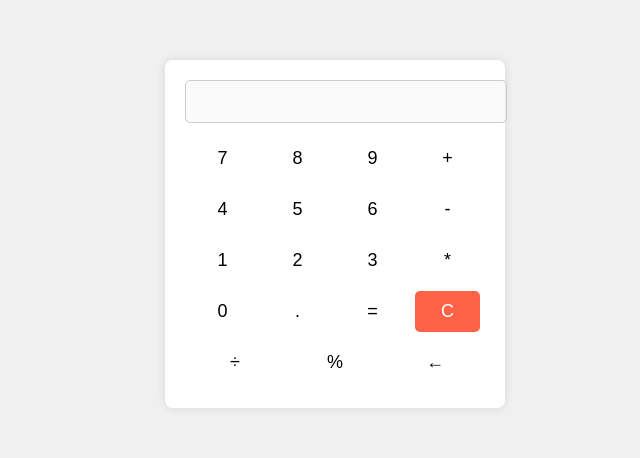
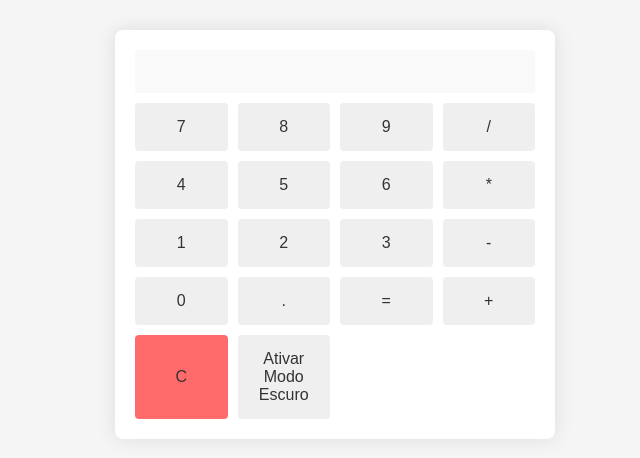
Before and after one commit to kaudyyx/calculadora, a plain HTML site: page calculadora.html in a window 1280 px wide. Shown: the part 166-624 px from the top of the page, without its empty margins (305-945 px from the left). Drawn offline with Linux system fonts and the light colour scheme.

Commit message:
Update calculadora.html

```diff
--- a/calculadora.html
+++ b/calculadora.html
@@ -6,116 +6,148 @@
     <title>Calculadora</title>
     <style>
         body {
-        font-family: Arial, sans-serif;
-        background-color: #f0f0f0;
+            display: flex;
+            align-items: center;
+            justify-content: center;
+            height: 100vh;
             margin: 0;
-        padding: 0;
-        display: flex;
-        justify-content: center;
-        align-items: center;
-        height: 100vh;
+            font-family: 'Segoe UI', Tahoma, Geneva, Verdana, sans-serif;
+            background-color: #f5f5f5;
+            color: #333;
         }
 
-    .calculator {
+        .calculator-container {
+            text-align: center;
             background-color: #fff;
             border-radius: 8px;
-        box-shadow: 0 0 10px rgba(0, 0, 0, 0.1);
+            box-shadow: 0 0 20px rgba(0, 0, 0, 0.1);
             padding: 20px;
-        width: 300px;
+            max-width: 400px;
+            margin: 0 auto;
         }
 
-    .calculator input[type="text"] {
-        width: 100%;
+        input {
+            width: calc(100% - 20px);
+            margin-bottom: 10px;
             padding: 10px;
-        margin-bottom: 10px;
-        border: 1px solid #ccc;
-        border-radius: 5px;
-        font-size: 18px;
-        text-align: right;
+            font-size: 20px;
+            border: none;
+            border-radius: 4px;
+            background-color: #f9f9f9;
+            margin-right: 20px;
         }
 
-    .calculator .row {
-        display: flex;
+        .buttons {
+            display: grid;
+            grid-template-columns: repeat(4, 1fr);
+            gap: 10px;
         }
 
-    .calculator .row .button {
-        flex: 1;
-        margin: 5px;
-        padding: 10px;
-        font-size: 18px;
-        text-align: center;
+        button {
+            padding: 15px;
+            font-size: 16px;
+            border: none;
+            border-radius: 4px;
             cursor: pointer;
-        border-radius: 5px;
-        transition: background-color 0.3s;
+            color: #fff;
         }
 
-    .calculator .row .button:hover {
-        background-color: #f0f0f0;
+        button:hover {
+            background-color: #2185d0;
         }
 
-    .calculator .row .button.clear {
-        background-color: #ff6347;
+        button.clear {
+            background-color: #ff6b6b; /* Cor viva para a tecla de limpar */
+            color: #fff; /* Texto branco para tornar a letra C visível */
+        }
+
+        /* Dark theme */
+        body.dark-mode {
+            background-color: #333;
             color: #fff;
+        }
+
+        .calculator-container.dark-mode {
+            background-color: #444;
+            box-shadow: 0 0 20px rgba(255, 255, 255, 0.1);
+        }
+
+        /* Ajuste na visibilidade dos números */
+        body:not(.dark-mode) .buttons button,
+        body.dark-mode .buttons button:not(.clear) {
+            color: #333;
+        }
+
+        button.dark-mode {
+            background-color: #555;
+        }
+
+        button.dark-mode:hover {
+            background-color: #777;
         }
     </style>
 </head>
 <body>
+    <div class="calculator-container">
+        <input type="text" id="display" readonly>
+        <div class="buttons">
+            <button onclick="appendValue('7')">7</button>
+            <button onclick="appendValue('8')">8</button>
+            <button onclick="appendValue('9')">9</button>
+            <button onclick="appendValue('/')">/</button>
 
-<div class="calculator">
-    <input type="text" id="display" disabled>
-    <div class="row">
-        <div class="button" onclick="addToDisplay('7')">7</div>
-        <div class="button" onclick="addToDisplay('8')">8</div>
-        <div class="button" onclick="addToDisplay('9')">9</div>
-        <div class="button" onclick="addToDisplay('+')">+</div>
-    </div>
-    <div class="row">
-        <div class="button" onclick="addToDisplay('4')">4</div>
-        <div class="button" onclick="addToDisplay('5')">5</div>
-        <div class="button" onclick="addToDisplay('6')">6</div>
-        <div class="button" onclick="addToDisplay('-')">-</div>
-    </div>
-    <div class="row">
-        <div class="button" onclick="addToDisplay('1')">1</div>
-        <div class="button" onclick="addToDisplay('2')">2</div>
-        <div class="button" onclick="addToDisplay('3')">3</div>
-        <div class="button" onclick="addToDisplay('*')">*</div>
-    </div>
-    <div class="row">
-        <div class="button" onclick="addToDisplay('0')">0</div>
-        <div class="button" onclick="addToDisplay('.')">.</div>
-        <div class="button" onclick="calculate()">=</div>
-        <div class="button clear" onclick="clearDisplay()">C</div>
-    </div>
-    <div class="row">
-        <div class="button" onclick="addToDisplay('/')">÷</div>
-        <div class="button" onclick="addToDisplay('%')">%</div>
-        <div class="button" onclick="removeLast()">←</div>
+            <button onclick="appendValue('4')">4</button>
+            <button onclick="appendValue('5')">5</button>
+            <button onclick="appendValue('6')">6</button>
+            <button onclick="appendValue('*')">*</button>
+
+            <button onclick="appendValue('1')">1</button>
+            <button onclick="appendValue('2')">2</button>
+            <button onclick="appendValue('3')">3</button>
+            <button onclick="appendValue('-')">-</button>
+
+            <button onclick="appendValue('0')">0</button>
+            <button onclick="appendValue('.')">.</button>
+            <button onclick="calculate()">=</button>
+            <button onclick="appendValue('+')">+</button>
+
+            <button onclick="clearDisplay()" class="clear">C</button>
+            <button onclick="toggleDarkMode()">Ativar Modo Escuro</button>
         </div>
     </div>
+    <script>
+        let display = document.getElementById('display');
 
-<script>
-    function addToDisplay(value) {
-        document.getElementById('display').value += value;
+        function appendValue(value) {
+            display.value += value;
         }
 
         function calculate() {
             try {
-            document.getElementById('display').value = eval(document.getElementById('display').value);
+                display.value = eval(display.value);
             } catch (error) {
-            document.getElementById('display').value = 'Erro';
+                display.value = 'Error';
             }
         }
 
         function clearDisplay() {
-        document.getElementById('display').value = '';
+            display.value = '';
         }
 
-    function removeLast() {
-        var displayValue = document.getElementById('display').value;
-        document.getElementById('display').value = displayValue.substring(0, displayValue.length - 1);
+        function toggleDarkMode() {
+            const body = document.body;
+            const calculatorContainer = document.querySelector('.calculator-container');
+            const darkModeButton = document.querySelector('.calculator-container button:last-child');
+
+            body.classList.toggle('dark-mode');
+            calculatorContainer.classList.toggle('dark-mode');
+
+            if (body.classList.contains('dark-mode')) {
+                darkModeButton.innerText = 'Ativar Modo Claro';
+            } else {
+                darkModeButton.innerText = 'Ativar Modo Escuro';
+            }
         }
     </script>
-
 </body>
 </html>
```
Lines whose indentation alone changed are shown as unchanged.
